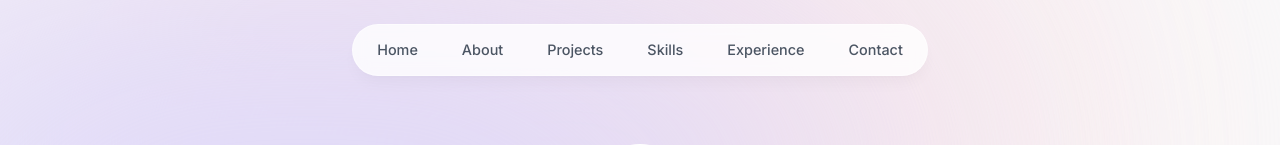
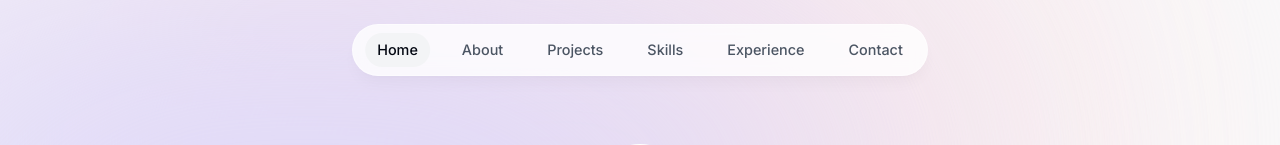
Before and after one commit to Harikesh-14/Portfolio, a Next.js app: page / in a window 1280 px wide. Shown: the top 145 px of the page. Built offline with nearby package versions, Linux system fonts and the light colour scheme.

Commit message:
Added animation in header and created context api to manage the active links

```diff
--- a/app/layout.tsx
+++ b/app/layout.tsx
@@ -2,6 +2,7 @@ import type { Metadata } from "next";
 import { Inter } from "next/font/google";
 import "./globals.css";
 import Header from "@/components/header";
+import ActiveSectionContextProvider from "@/context/activeSectionContext";
 
 const inter = Inter({ subsets: ["latin"] });
 
@@ -22,8 +23,10 @@ export default function RootLayout({
 
         <div className="bg-[#dbd7fb] absolute top-[-1rem] -z-10 left-[-35rem] h-[31.25rem] w-[50rem] rounded-full blur-[10rem] sm:w-[68.75rem] md:left-[-33rem] lg:left-[-28rem] xl:left-[-15rem] 2xl:left-[-5rem]"></div>
 
-        <Header />
-        {children}
+        <ActiveSectionContextProvider>
+          <Header />
+          {children}
+        </ActiveSectionContextProvider>
       </body>
     </html>
   );
--- a/components/header.tsx
+++ b/components/header.tsx
@@ -1,11 +1,16 @@
 "use client";
 
-import React from 'react'
+import React, { useContext, useState } from 'react'
+import Link from 'next/link';
 import { motion } from 'framer-motion'
+import { clsx } from 'clsx';
+
 import { links } from '@/lib/data';
-import Link from 'next/link';
+import { useActiveSectionContext } from '@/context/activeSectionContext';
 
 function Header() {
+  const { activeSection, setActiveSection } = useActiveSectionContext()
+
   return (
     <header className='z-[999] relative'>
       <motion.div
@@ -21,12 +26,33 @@ function Header() {
             links.map((link) => {
               return (
                 <motion.li
-                  className='h-3/4 flex items-center justify-center'
+                  className='h-3/4 flex items-center justify-center relative'
                   key={link.hash}
                   initial={{ opacity: 0, y: -100 }}
                   animate={{ opacity: 1, y: 0 }}
                 >
-                    <Link className='w-full flex items-center justify-center py-3 px-3 hover:text-gray-950 transition-all ease-linear' href={link.hash}>{link.name}</Link>
+                  <Link
+                    className={clsx('w-full flex items-center justify-center py-3 px-3 hover:text-gray-950 transition-all ease-linear', {
+                      "text-gray-950": activeSection === link.name
+                    })}
+                    href={link.hash}
+                    onClick={() => setActiveSection(link.name)}
+                  >
+                    {link.name}
+
+                    {activeSection === link.name && (
+                      <motion.span
+                        className='bg-gray-100 rounded-full absolute inset-0 -z-10'
+                        layoutId='activeSection'
+                        transition={{
+                          type: 'spring',
+                          stiffness: 380,
+                          damping: 30,
+                        }}
+                      >
+                      </motion.span>
+                    )}
+                  </Link>
                 </motion.li>
               )
             })
--- /dev/null
+++ b/context/activeSectionContext.tsx
@@ -0,0 +1,33 @@
+"use client";
+
+import React, { useState, createContext } from 'react'
+
+import { links } from '@/lib/data'
+
+type SectionActive = typeof links[number]['name']
+
+type ActiveSectionContextType = {
+  activeSection: SectionActive
+  setActiveSection: React.Dispatch<React.SetStateAction<SectionActive>>
+}
+
+export const ActiveSectionContext = createContext<ActiveSectionContextType | null>(null)
+
+function ActiveSectionContextProvider({ children }: { children: React.ReactNode }) {
+  const [activeSection, setActiveSection] = useState<SectionActive>('Home')
+  return (
+    <ActiveSectionContext.Provider value={{activeSection, setActiveSection}}>
+      {children}
+    </ActiveSectionContext.Provider>
+  )
+}
+
+export function useActiveSectionContext() {
+  const context = React.useContext(ActiveSectionContext)
+  if (context === null) {
+    throw new Error('useActiveSectionContext must be used within an ActiveSectionContextProvider')
+  }
+  return context
+}
+
+export default ActiveSectionContextProvider
--- a/package.json
+++ b/package.json
@@ -9,6 +9,7 @@
     "lint": "next lint"
   },
   "dependencies": {
+    "clsx": "^2.1.0",
     "framer-motion": "^11.0.25",
     "next": "14.1.4",
     "react": "^18",
```
Also changed, not shown: 1 other file (tests, documents, lock files or other folders). Lines whose indentation alone changed are shown as unchanged.
